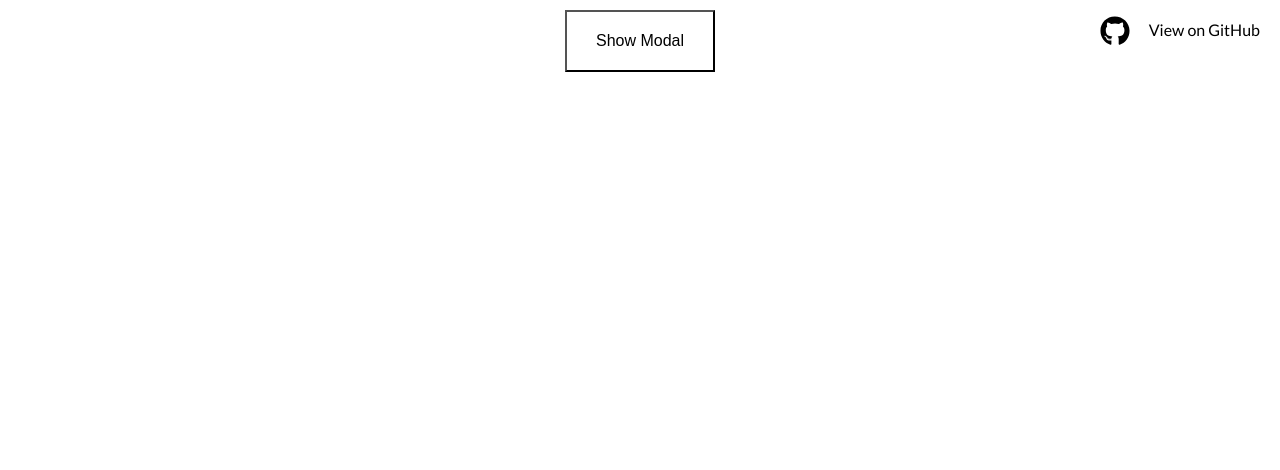
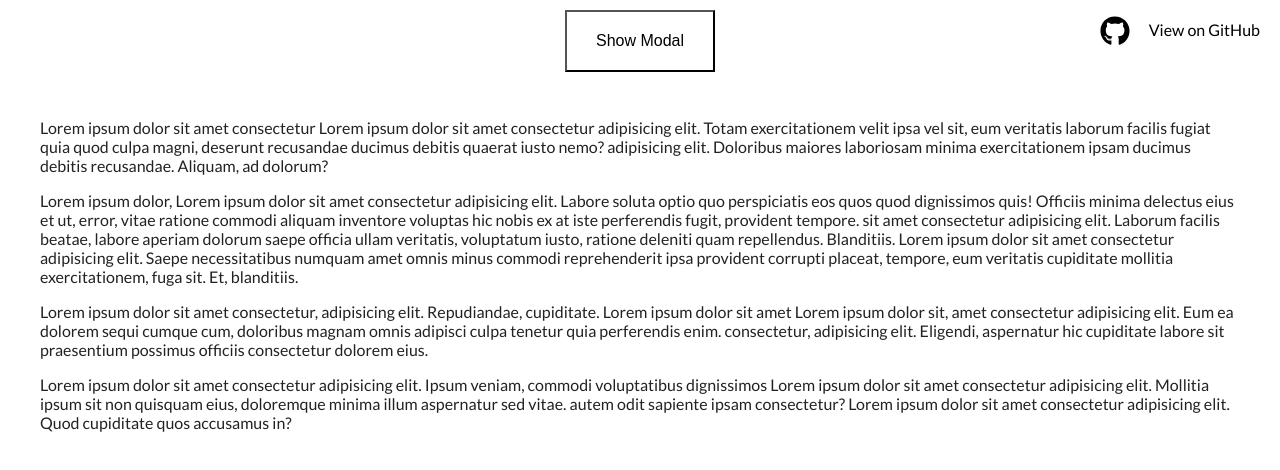
Before and after one commit to julianleahy/react-modal, a React (Create React App) app: page / in a window 1280 px wide. Shown: the top 470 px of the page. Built offline with nearby package versions, Linux system fonts and the light colour scheme.

Commit message:
add some dummy text

```diff
--- a/src/App.js
+++ b/src/App.js
@@ -5,6 +5,7 @@ import Modal from './UI/Modal/Modal';
 import Backdrop from './UI/Backdrop/Backdrop';
 import * as Actions from './store/actions';
 import GitLink  from "./GitLink/GitLink";
+import DummyText from "./DummyText/DummyText";
 
 class App extends Component {
     render() {
@@ -15,9 +16,11 @@ class App extends Component {
                 <Modal
                     show={this.props.showModal}
                     click={this.props.toggleModal}>
-                    Modal Content
+                    <h1>Modal Title</h1>
+                    <p>Lorem ipsum dolor, sit amet consectetur adipisicing elit. Dolorum incidunt amet consectetur minus explicabo aperiam recusandae ipsa voluptate et nihil deleniti, quo perferendis ipsam similique sunt natus reprehenderit exercitationem ullam?</p>
                 </Modal>
                 <button onClick={this.props.toggleModal}>Show Modal</button>
+                <DummyText />
             </div>
         );
     }
--- /dev/null
+++ b/src/DummyText/DummyText.css
@@ -0,0 +1,6 @@
+.PageContent {
+    max-width: 1200px;
+    margin: 0 auto;
+    padding: 20px;
+
+}
--- /dev/null
+++ b/src/DummyText/DummyText.js
@@ -0,0 +1,13 @@
+import React from 'react';
+import './DummyText.css'
+
+const DummyText = (props) => (
+    <section className='PageContent'>
+        <p>Lorem ipsum dolor sit amet consectetur Lorem ipsum dolor sit amet consectetur adipisicing elit. Totam exercitationem velit ipsa vel sit, eum veritatis laborum facilis fugiat quia quod culpa magni, deserunt recusandae ducimus debitis quaerat iusto nemo? adipisicing elit. Doloribus maiores laboriosam minima exercitationem ipsam ducimus debitis recusandae. Aliquam, ad dolorum?</p>
+        <p>Lorem ipsum dolor, Lorem ipsum dolor sit amet consectetur adipisicing elit. Labore soluta optio quo perspiciatis eos quos quod dignissimos quis! Officiis minima delectus eius et ut, error, vitae ratione commodi aliquam inventore voluptas hic nobis ex at iste perferendis fugit, provident tempore. sit amet consectetur adipisicing elit. Laborum facilis beatae, labore aperiam dolorum saepe officia ullam veritatis, voluptatum iusto, ratione deleniti quam repellendus. Blanditiis. Lorem ipsum dolor sit amet consectetur adipisicing elit. Saepe necessitatibus numquam amet omnis minus commodi reprehenderit ipsa provident corrupti placeat, tempore, eum veritatis cupiditate mollitia exercitationem, fuga sit. Et, blanditiis.</p>
+        <p>Lorem ipsum dolor sit amet consectetur, adipisicing elit. Repudiandae, cupiditate. Lorem ipsum dolor sit amet Lorem ipsum dolor sit, amet consectetur adipisicing elit. Eum ea dolorem sequi cumque cum, doloribus magnam omnis adipisci culpa tenetur quia perferendis enim. consectetur, adipisicing elit. Eligendi, aspernatur hic cupiditate labore sit praesentium possimus officiis consectetur dolorem eius.</p>
+        <p>Lorem ipsum dolor sit amet consectetur adipisicing elit. Ipsum veniam, commodi voluptatibus dignissimos Lorem ipsum dolor sit amet consectetur adipisicing elit. Mollitia ipsum sit non quisquam eius, doloremque minima illum aspernatur sed vitae. autem odit sapiente ipsam consectetur? Lorem ipsum dolor sit amet consectetur adipisicing elit. Quod cupiditate quos accusamus in?</p>
+    </section>
+)
+
+export default DummyText;
```
